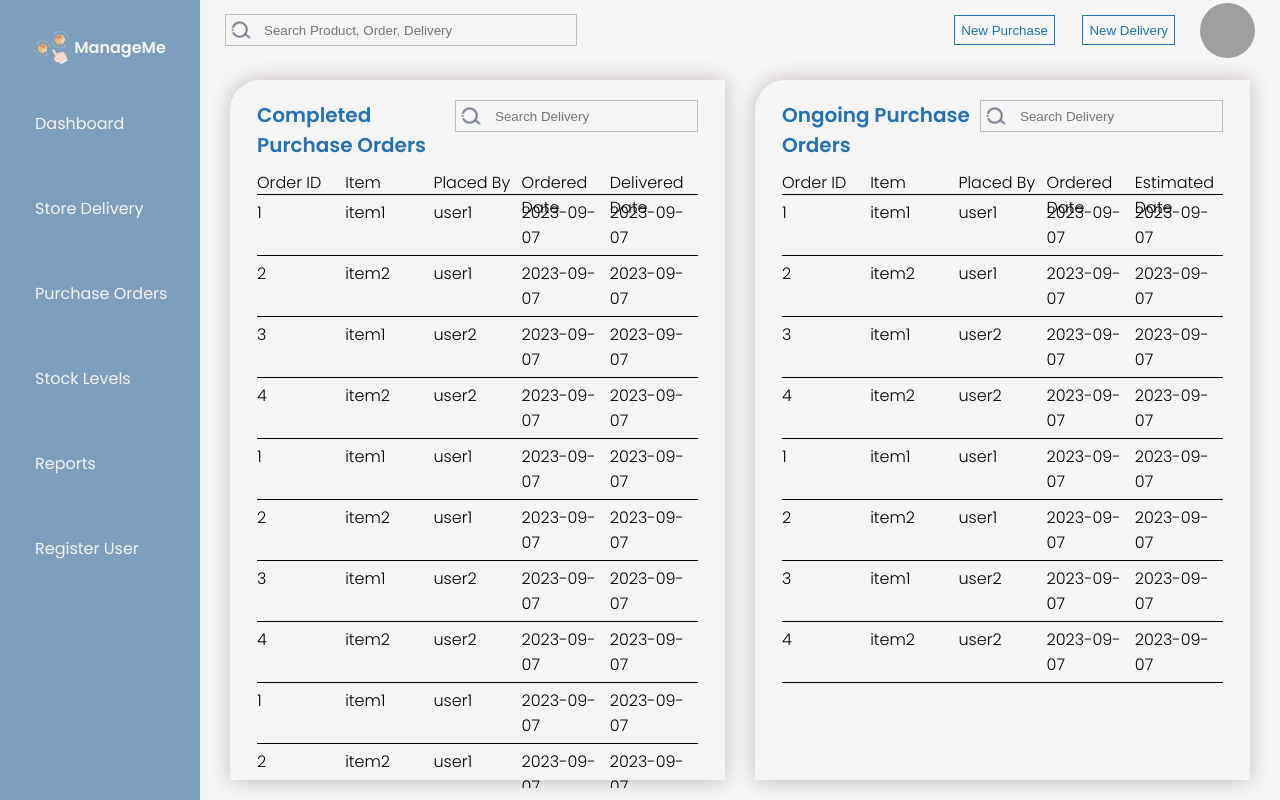
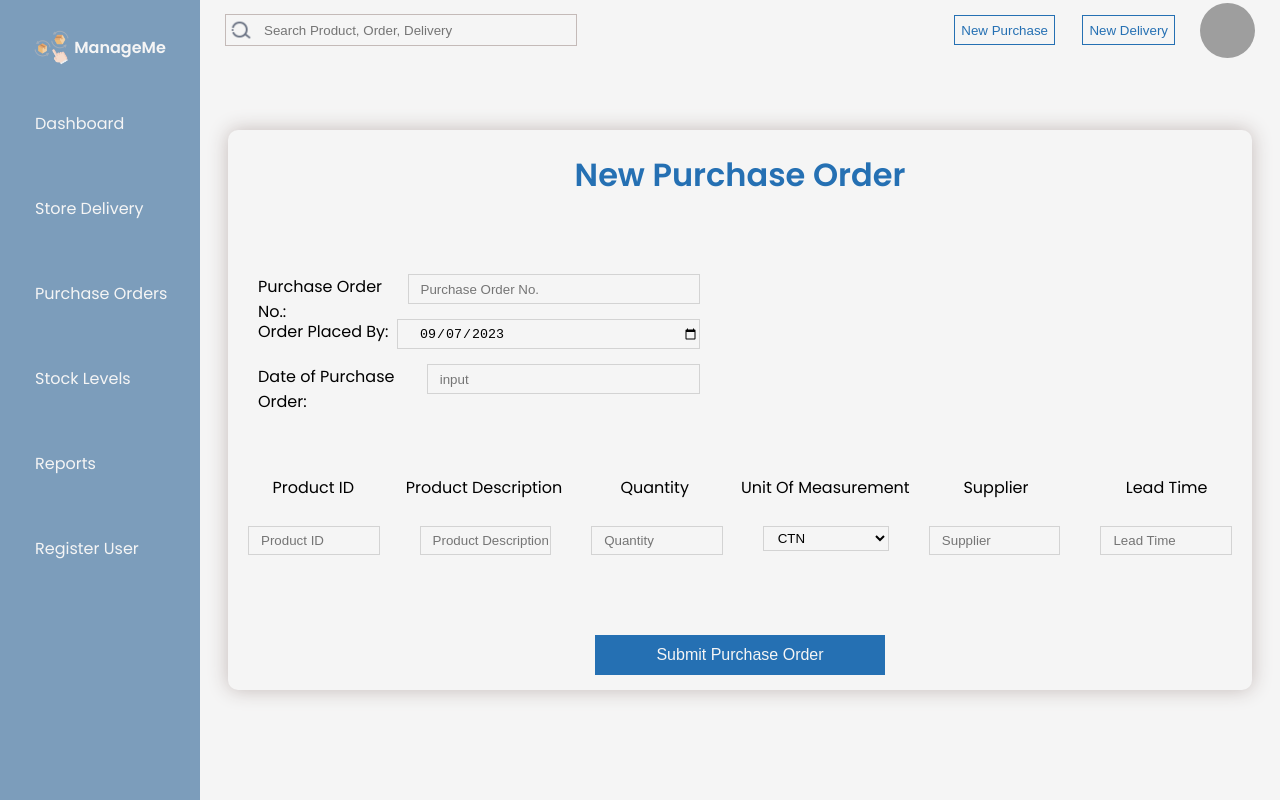
Before and after one commit to abigail-143/sei45-project4-ManageMe, a React (Vite) app in the folder frontend/: page /main in a window 1280 px wide. Built offline with nearby package versions, Linux system fonts and the light colour scheme; grey boxes are pictures that could not be loaded.

Commit message:
create newpurchaseorder order component and css module

```diff
--- /dev/null
+++ b/frontend/src/Components/ManagerOnly/NewPurchaseOrder.module.css
@@ -0,0 +1,122 @@
+.purchaseOrderPage {
+  width: calc(100vw - 200px);
+  height: calc(100vh - 60px);
+  position: fixed;
+  top: 60px;
+  right: 0;
+  /* border: 1px solid pink;
+    background-color: lavender; */
+  display: flex;
+  justify-content: center;
+}
+
+.purchaseOrderBox {
+  /* border: 1px solid black;
+    background-color: lavenderblush; */
+  width: 80vw;
+  height: 70vh;
+  margin-top: 70px;
+  display: flex;
+  flex-direction: column;
+  align-items: center;
+  border-radius: 10px;
+  box-shadow: 0 0 20px var(--light-grey);
+}
+
+.boxHeader {
+  color: var(--blue);
+  margin-bottom: 40px;
+}
+
+.orderDetails {
+  /* background-color: lemonchiffon;
+    border: 1px solid sandybrown; */
+  width: inherit;
+  margin-top: 20px;
+}
+
+.orderDetailsInput {
+  /* background-color: #7c9dbb;
+    border: 1px solid lightpink; */
+  width: calc(80vw / 2);
+}
+
+.left {
+  margin: 0 10px 0 20px;
+}
+
+.labelInput {
+  /* border: 1px solid honeydew;
+    background-color: navajowhite; */
+  display: flex;
+  justify-content: space-between;
+  margin: 15px 10px;
+  height: 30px;
+}
+
+.orderInput {
+  /* background-color: antiquewhite;
+    border: 1px solid violet; */
+  width: inherit;
+  margin: 50px 0 70px 0;
+}
+
+.labelInput > input {
+  width: 300px;
+  margin: 0 50px 0 0;
+  border: 1px solid lightgrey;
+  text-indent: 10px;
+  background: none;
+  outline: none;
+}
+
+#date {
+  text-indent: 5px;
+}
+
+.columnHeaders {
+  display: flex;
+  flex-direction: row;
+  justify-content: space-evenly;
+}
+
+.columnHeaders > p {
+  width: calc(100% / 6);
+  text-align: center;
+}
+
+.columnInputs {
+  display: flex;
+  flex-direction: row;
+  justify-content: space-evenly;
+}
+
+.columnInputs > input {
+  width: calc(100% / 6);
+  height: 25px;
+  margin: 10px 20px;
+  outline: none;
+  text-indent: 10px;
+  border: 1px solid lightgrey;
+  background: none;
+}
+
+.columnInputs > select {
+  width: calc(100% / 6);
+  height: 25px;
+  margin: 10px 20px;
+  outline: none;
+  text-indent: 10px;
+  border: 1px solid lightgrey;
+  background: none;
+}
+
+.submitButton {
+  height: 40px;
+  width: 290px;
+  font-size: 16px;
+  border: none;
+  background-color: var(--blue);
+  color: whitesmoke;
+  cursor: pointer;
+}
--- /dev/null
+++ b/frontend/src/Components/ManagerOnly/NewPurchaseOrder.tsx
@@ -0,0 +1,60 @@
+import React from "react";
+import styles from "./NewPurchaseOrder.module.css";
+
+export const NewPurchaseOrder: React.FC = () => {
+  return (
+    <div className={styles.purchaseOrderPage}>
+      <div className={styles.purchaseOrderBox}>
+        <h1 className={styles.boxHeader}>New Purchase Order</h1>
+        <div className={styles.orderDetails}>
+          <div className={`${styles.orderDetailsInput} ${styles.left}`}>
+            <div className={styles.labelInput}>
+              <label>Purchase Order No.:</label>
+              <input placeholder="Purchase Order No."></input>
+            </div>
+            <div className={styles.labelInput}>
+              <label>Order Placed By:</label>
+              <input
+                id="date"
+                type="date"
+                placeholder="Order Date"
+                defaultValue={new Date().toISOString().split("T")[0]}
+              ></input>
+            </div>
+            <div className={styles.labelInput}>
+              <label>Date of Purchase Order:</label>
+              <input placeholder="input"></input>
+            </div>
+          </div>
+        </div>
+        <div className={styles.orderInput}>
+          <div className={styles.columnHeaders}>
+            <p>Product ID</p>
+            <p>Product Description</p>
+            <p>Quantity</p>
+            <p>Unit Of Measurement</p>
+            <p>Supplier</p>
+            <p>Lead Time</p>
+          </div>
+          <div className={styles.columnInputs}>
+            <input placeholder="Product ID"></input>
+            <input placeholder="Product Description"></input>
+            <input placeholder="Quantity"></input>
+            <select
+              className={styles.select}
+              id="uom"
+              name="Unit of Measurement"
+            >
+              <option value="CTN">CTN</option>
+              <option value="BOX">BOX</option>
+              <option value="EA">EA</option>
+            </select>
+            <input placeholder="Supplier"></input>
+            <input placeholder="Lead Time"></input>
+          </div>
+        </div>
+        <button className={styles.submitButton}>Submit Purchase Order</button>
+      </div>
+    </div>
+  );
+};
--- a/frontend/src/Pages/ManagerSite.tsx
+++ b/frontend/src/Pages/ManagerSite.tsx
@@ -4,6 +4,7 @@ import { NavBar } from "../Components/NavBar";
 import { RegisterUser } from "../Components/ManagerOnly/RegisterUser";
 import { DeliveryDisplay } from "../Components/DeliveryDisplay";
 import { PurchaseDisplay } from "../Components/ManagerOnly/PurchaseDisplay";
+import { NewPurchaseOrder } from "../Components/ManagerOnly/NewPurchaseOrder";
 
 interface props {
   role: string;
@@ -11,7 +12,7 @@ interface props {
 }
 
 export const ManagerSite: React.FC<props> = (props) => {
-  const [page, setPage] = useState<string>("purchase");
+  const [page, setPage] = useState<string>("newPO");
 
   // navbar, onclick should set the page to something
 
@@ -22,6 +23,7 @@ export const ManagerSite: React.FC<props> = (props) => {
       {page == "register" && <RegisterUser role={props.role}></RegisterUser>}
       {page == "delivery" && <DeliveryDisplay></DeliveryDisplay>}
       {page == "purchase" && <PurchaseDisplay></PurchaseDisplay>}
+      {page == "newPO" && <NewPurchaseOrder></NewPurchaseOrder>}
     </>
   );
 };
```
